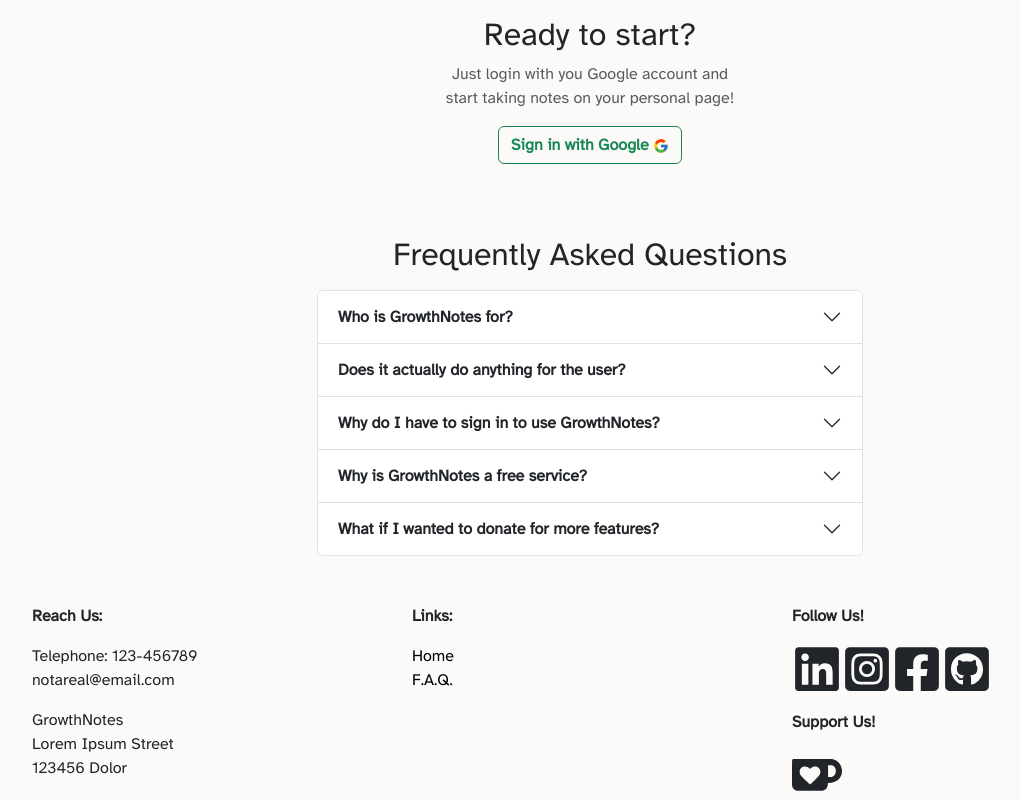
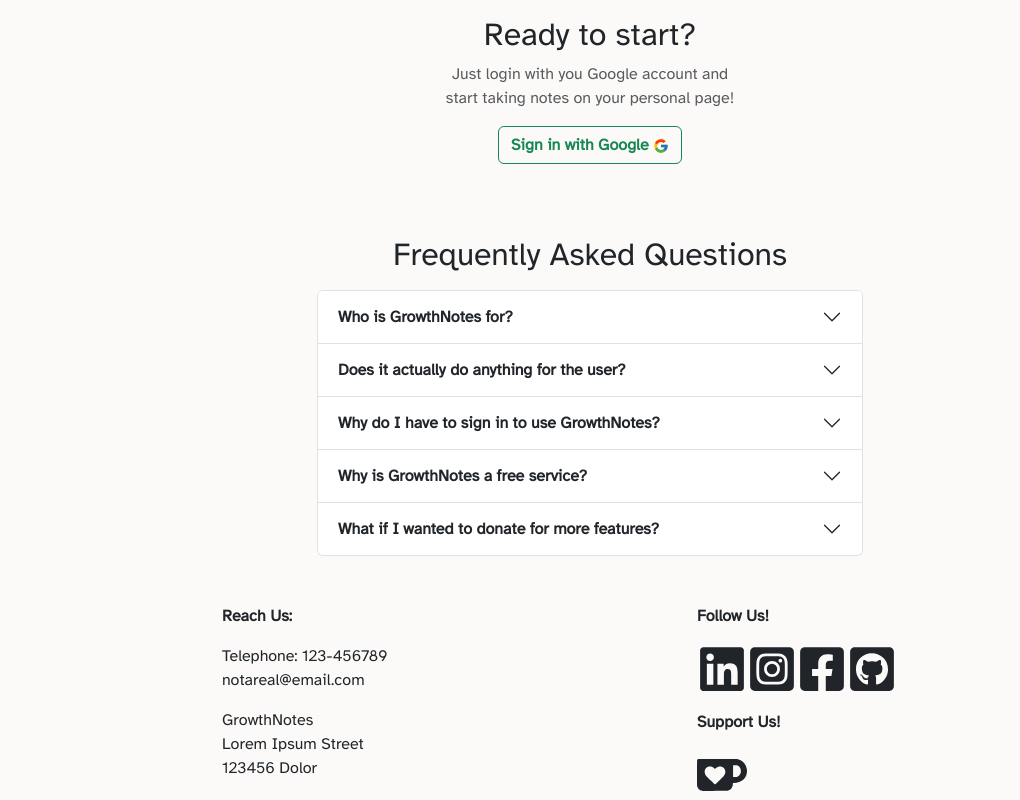
Before and after one commit to sujade/growthnotes, a React (Vite) app: page / in a window 1280 px wide. Shown: the part 1340-2140 px from the top of the page, without its empty margins (50-1070 px from the left). Built offline with nearby package versions, Linux system fonts and the light colour scheme.

Commit message:
experiment with positioning

```diff
--- a/src/components/HomeAccordion.tsx
+++ b/src/components/HomeAccordion.tsx
@@ -4,7 +4,7 @@ import Container from "react-bootstrap/Container";
 
 function HomeAccordion() {
     return (
-        <Container className='mb-5'>
+        <Container id="faq" className='mb-5'>
             <div className='text-center mb-3'>
                 <h2>Frequently Asked Questions</h2>
             </div>
--- a/src/components/HomeHeader.tsx
+++ b/src/components/HomeHeader.tsx
@@ -1,7 +1,7 @@
 const HomeHeader = () => {
     return (
         <>
-            <div className='text-center mb-5 pb-5'>
+            <div id="home" className='text-center mb-5 pb-5'>
                 <h1 id="bigtext">We're there for you! GrowthNotes is forever free!</h1>
                 <h4 className='text-muted'>Your paperless, easy to use, therapy specific note-taking solution.</h4>
             </div>
--- a/src/components/LoggedFooter.tsx
+++ b/src/components/LoggedFooter.tsx
@@ -10,19 +10,17 @@ function Footer() {
     return (
         <Container>
             <Row>
-                <Col md={4}>
+                <Col md={2}></Col>
+                <Col md={3}>
                     <p className="fw-bold footer-text">Reach Us:</p>
                     <p className="footer-text">Telephone: 123-456789<br/> notareal@email.com</p>
                     <p className="footer-text">GrowthNotes<br/> Lorem Ipsum Street<br/> 123456
                         Dolor</p>
                 </Col>
-                <Col md={4}>
-                    <p className="fw-bold footer-text">Links:</p>
-                    <span><a href="url">Home</a></span><br/>
-                    <span><a href="url">F.A.Q.</a></span>
+                <Col md={2}>
 
                 </Col>
-                <Col md={4}>
+                <Col md={3}>
                     <p className="fw-bold footer-text">Follow Us!</p>
                     <div className='mb-3'>
                         <FaLinkedin size={50}/>
@@ -34,6 +32,7 @@ function Footer() {
                     <div><SiKofi size={50}/>
                     </div>
                 </Col>
+                <Col md={2}></Col>
             </Row>
         </Container>
     )
--- a/src/components/Navigation.tsx
+++ b/src/components/Navigation.tsx
@@ -7,7 +7,7 @@ function Navigation() {
         <>
             <Navbar id="navbar" data-bs-theme="light">
                 <Container>
-                    <Navbar.Brand href="#home" className="text-center"><img width={80} src={SVG} alt="logo"/> <p
+                    <Navbar.Brand className="text-center"><img width={80} src={SVG} alt="logo"/> <p
                         className="fw-bold">GrowthNotes</p></Navbar.Brand>
                 </Container>
             </Navbar>
--- a/src/components/NavigationNotes.tsx
+++ b/src/components/NavigationNotes.tsx
@@ -11,7 +11,7 @@ function Navigation() {
         <>
             <Navbar id="navbar" data-bs-theme="light">
                 <Container>
-                    <Navbar.Brand href="#home" className="text-center"><img width={80} src={SVG} alt="logo"/> <p
+                    <Navbar.Brand className="text-center"><img width={80} src={SVG} alt="logo"/> <p
                         className="fw-bold">GrowthNotes</p></Navbar.Brand>
 
                     <Col>
--- a/src/pages/Index.tsx
+++ b/src/pages/Index.tsx
@@ -3,7 +3,7 @@ import Main from "../components/Main.tsx";
 import LoggedFooter from "../components/LoggedFooter.tsx";
 const Index = () => {
     return (
-        <div id="index">
+        <div>
             <Navigation/>
             <Main/>
             <LoggedFooter/>
```
